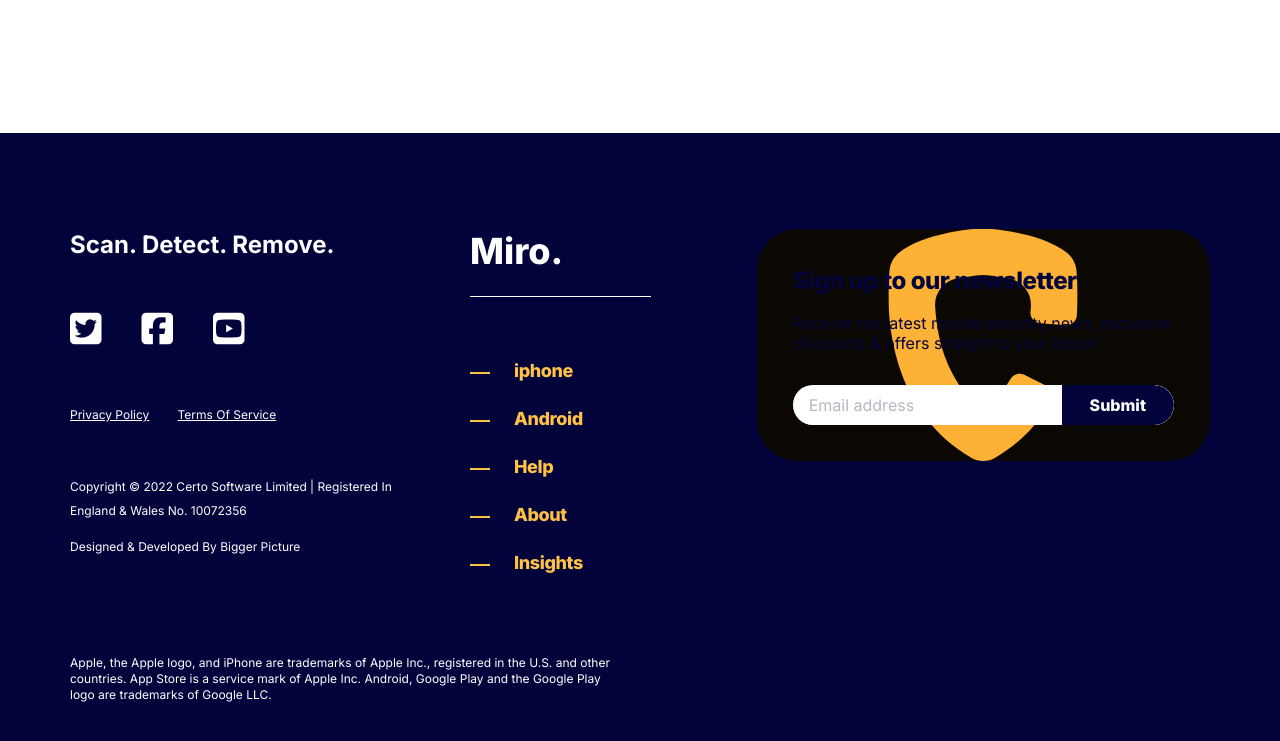
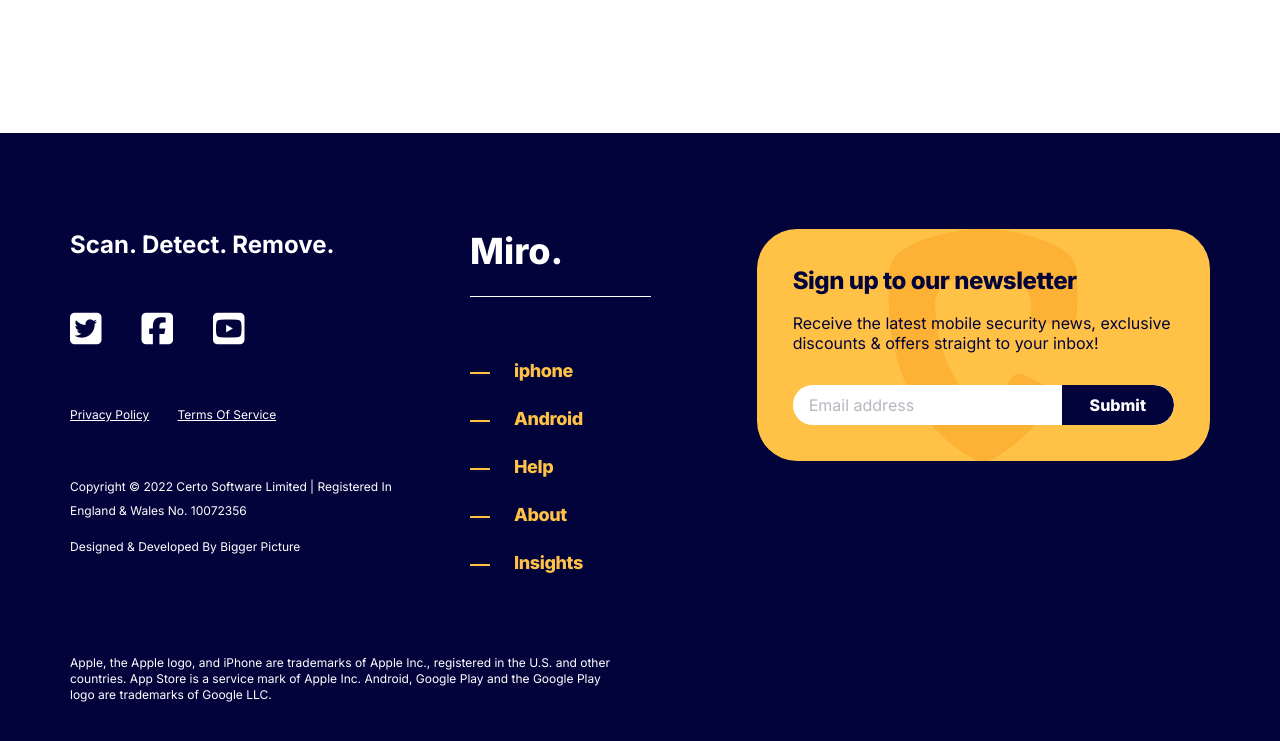
Before and after one commit to aminulwebdev/front-end-assignment-inilabs, a website: page index.html in a window 1280 px wide. Shown: the part 4961-5702 px from the top of the page. Drawn offline with Linux system fonts and the light colour scheme.

```diff
--- a/index.html
+++ b/index.html
@@ -831,7 +831,7 @@
 
                         <div class="lg:w-[40%] order-1 lg:order-3 ">
 
-                            <div class=" bg-[#0b0803] rounded-[40px] p-9 md:p-14 lg:p-9 relative z-10 ">
+                            <div class=" bg-[#ffc247] rounded-[40px] p-9 md:p-14 lg:p-9 relative z-10 ">
                                 <picture>
                                     <img src="./images/footerInput_logo.svg" alt="not found"
                                         class="absolute top-2/4 -translate-y-1/2  left-2/4 -translate-x-1/2 -z-10  ">
```
Also changed, not shown: src/output.css.
